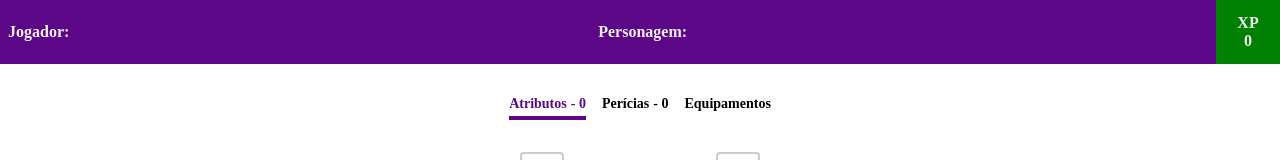
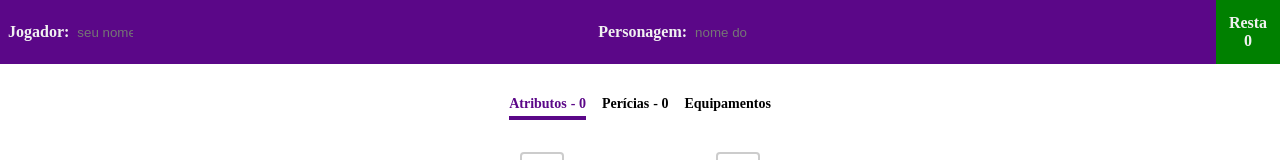
Before and after one commit to diegonacif/atto-rpg, a React (Vite) app: page / in a window 1280 px wide. Shown: the top 160 px of the page. Built offline with nearby package versions, Linux system fonts and the light colour scheme.

Commit message:
feat: points button states and calc

```diff
--- a/src/App.jsx
+++ b/src/App.jsx
@@ -1,31 +1,50 @@
 import { useState, useEffect } from 'react';
 import { Outlet } from 'react-router-dom';
 import { Header } from './components/Header/Header';
-import { Navbar } from './components/Navbar/Navbar';
 
 import { GlobalSum } from './Contexts/GlobalSum';
 
 import './Styles/global.css';
 
 function App() {
-  const [sum, setSum] = useState(0);
+  const [sum, setSum] = useState(0); // Resultado
+  const [costSum, setCostSum] = useState(0); // Gasto
+  const [expSum, setExpSum] = useState(0); // Entrada
+
   const [attSum, setAttSum] = useState(0);
   const [skillSum, setSkillSum] = useState(0);
+  const [disvantageSum, setDisvantageSum] = useState(0);
 
   const [navActive, setNavActive] = useState(1);
 
   useEffect(() => {
-    setSum(attSum + skillSum)
-  }, [attSum, skillSum])
+    setCostSum((attSum + skillSum) - disvantageSum)
+  }, [attSum, skillSum, disvantageSum])
+
+  useEffect(() => {
+    setSum(expSum - costSum)
+  }, [costSum, expSum])
 
   return (
     <GlobalSum.Provider
       value={{
-        navActive, setNavActive, sum, setSum, attSum, setAttSum,
+        navActive,
+        setNavActive,
+        sum,
+        setSum,
+        attSum,
+        setAttSum,
+        skillSum,
+        setSkillSum,
+        costSum,
+        setCostSum,
+        expSum,
+        setExpSum,
+        disvantageSum,
+        setDisvantageSum,
       }}
     >
       <Header />
-      {/* <Navbar /> */}
       <Outlet />
     </GlobalSum.Provider>
   )
--- a/src/components/Header/Header.jsx
+++ b/src/components/Header/Header.jsx
@@ -1,21 +1,32 @@
 import { useContext } from 'react';
-import { GlobalSum } from '../../Contexts/GlobalSum';
+import { useLocalStorage } from 'usehooks-ts';
 
 import '../../Styles/global.css';
 import { PointsButton } from '../PointsButton/PointsButton';
 
 export const Header = () => {
-  const globalSum = useContext(GlobalSum)
+  const [player, setPlayer] = useLocalStorage("player_name", "");
+  const [character, setCharacter] = useLocalStorage("character_name", "");
 
   return (
     <main className="header">
       <div className="names-wrapper">
         <span>Jogador:</span>
-        <input type="text" />
+        <input
+          type="text"
+          placeholder="seu nome"
+          value={player}
+          onChange={(e) => setPlayer(e.target.value)}
+        />
       </div>
       <div className="names-wrapper">
         <span>Personagem:</span>
-        <input type="text" />
+        <input
+          type="text"
+          placeholder="nome do boneco"
+          value={character}
+          onChange={(e) => setCharacter(e.target.value)}
+        />
       </div>
       <PointsButton />
     </main>
--- a/src/components/Navbar/Navbar.jsx
+++ b/src/components/Navbar/Navbar.jsx
@@ -31,7 +31,7 @@ export const Navbar = () => {
           className={isActive === 2 ? 'category-wrapper active' : 'category-wrapper'}
         >
           <span>Perícias</span>
-          <span>- 0 </span>
+          <span>- {globalSum.skillSum}</span>
         </Link>
         <Link
           to="/equipments"
--- a/src/components/PointsButton/PointsButton.jsx
+++ b/src/components/PointsButton/PointsButton.jsx
@@ -48,15 +48,15 @@ export const PointsButton = () => {
       ref={refContainer} // Outside Click (Reference)
     >
       <div className="result-wrapper">
-        <span>XP</span>
+        <span>Resta</span>
         <span>{globalSum.sum}</span>
       </div>
       {
         transitionCost(
           (styles, item) => item &&
           <animated.div className="total-cost" style={styles}>
-            <span>Soma geral</span>
-            <span>{globalSum.sum}</span>
+            <span>Gasto Total</span>
+            <span>{globalSum.costSum}</span>
           </animated.div>
         )
       }
@@ -65,8 +65,8 @@ export const PointsButton = () => {
           (styles, item) => item &&
           <animated.div className="exp-link" style={styles}>
             <Link to="experience" onClick={() => globalSum.setNavActive(0)}>
-              <span>Exp total</span>
-              <span>1020</span>
+              <span>Experiência</span>
+              <span>{globalSum.expSum}</span>
             </Link>
           </animated.div>
         )
```
